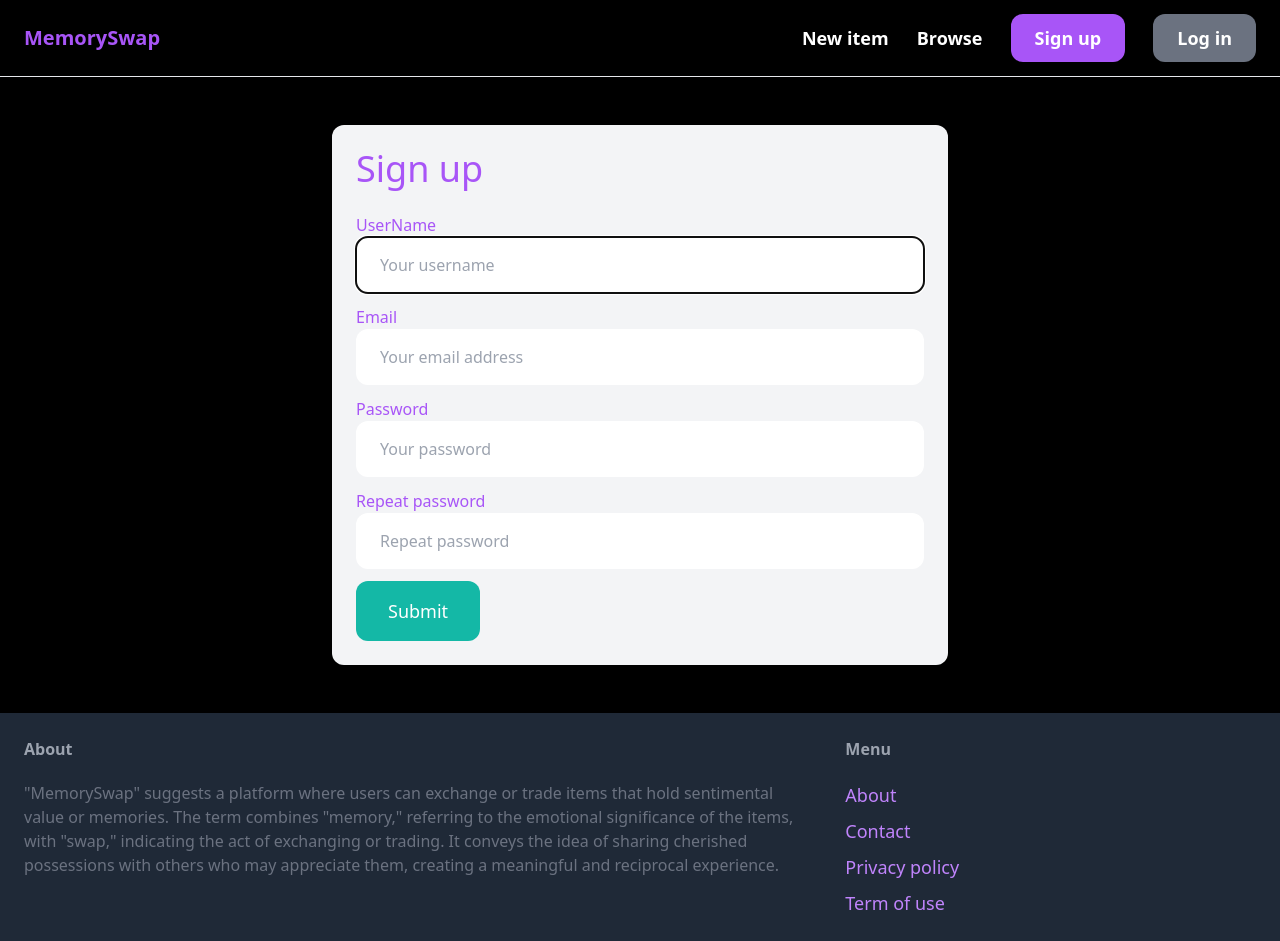
After one commit to TuyetNNguyen/MemorySwap, a Django app: page /signup/ in a window 1280 px wide. The commit adds this page. Run offline with Django 5.2, Linux system fonts and the light colour scheme; some libraries are stand-ins or nearby versions.

Commit message:
Created separated Core app urls

```diff
--- /dev/null
+++ b/core/forms.py
@@ -0,0 +1,28 @@
+from django import forms
+from django.contrib.auth.forms import UserCreationForm
+from django.contrib.auth.models import User
+
+class SignUpForm(UserCreationForm):
+    class Meta:
+        model = User
+        fields = ('username', 'email', 'password1', 'password2')
+
+    username = forms.CharField(widget=forms.TextInput(attrs={
+        'placeholder': 'Your username',
+         'class': 'w-full py-4 px-6 rounded-xl'
+    }))
+
+    email = forms.CharField(widget=forms.EmailInput(attrs={
+        'placeholder': 'Your email address',
+         'class': 'w-full py-4 px-6 rounded-xl'
+    }))
+
+    password1 = forms.CharField(widget=forms.PasswordInput(attrs={
+        'placeholder': 'Your password',
+         'class': 'w-full py-4 px-6 rounded-xl'
+    }))
+
+    password2 = forms.CharField(widget=forms.PasswordInput(attrs={
+        'placeholder': 'Repeat password',
+         'class': 'w-full py-4 px-6 rounded-xl'
+    }))
--- a/core/templates/core/base.html
+++ b/core/templates/core/base.html
@@ -19,7 +19,7 @@
         <div class="space-x-6">
             <a href="#" class="text-lg font-semibold hover:text-gray-500">New item</a>
             <a href="#" class="text-lg font-semibold hover:text-gray-500">Browse</a>
-            <a href="#" class="px-6 py-3 text-lg font-semibold bg-purple-500 text-white rounded-xl hover:bg-purple-900">Sign up</a>
+            <a href='{%  url 'core:signup' %}' class="px-6 py-3 text-lg font-semibold bg-purple-500 text-white rounded-xl hover:bg-purple-900">Sign up</a>
             <a href="#" class="px-6 py-3 text-lg font-semibold bg-gray-500 text-white rounded-xl hover:bg-gray-700">Log in</a>
         </div>
     </nav>
--- /dev/null
+++ b/core/templates/core/signup.html
@@ -0,0 +1,46 @@
+<!DOCTYPE html>
+{% extends 'core/base.html' %}
+
+{% block title %}Sign up{% endblock %}
+
+{% block content %}
+    <div class="w-1/2 my-6 mx-auto p-6 bg-gray-100 rounded-xl">
+        <h1 class="mb-6 text-4xl text-purple-500">Sign up</h1>
+
+        <form method = "post" action=".">
+            {% csrf_token %}
+
+            <div class="mb-3">
+                <label class= "incline-block mb-2 text-purple-500">UserName</label><br>
+                {{ form.username }}
+            </div>
+
+            <div class="mb-3">
+                <label class= "incline-block mb-2 text-purple-500">Email</label><br>
+                {{ form.email }}
+            </div>
+
+            <div class="mb-3">
+                <label class= "incline-block mb-2 text-purple-500">Password</label><br>
+                {{ form.password1 }}
+            </div>
+
+            <div class="mb-3">
+                <label class= "incline-block mb-2 text-purple-500">Repeat password</label><br>
+                {{ form.password2 }}
+            </div>
+
+            {%  if form.errors or form.non_field_errors %}
+                <div class="mb-3 p-6 bg-red-100 rounded-xl">
+                    {% for field in form %}
+                        {{ field.errors }}
+                    {% endfor %}
+
+                {{ form.non_field_errors }}
+                </div>
+            {% endif %}
+
+            <button class="py-4 px-8 text-lg bg-teal-500 hover:bg-teal-700 rounded-xl text-white">Submit</button>
+        </form>
+    </div>
+{% endblock %}
--- a/core/urls.py
+++ b/core/urls.py
@@ -6,5 +6,6 @@ app_name = "core"
 
 urlpatterns = [
     path('', views.index, name='index'),
-    path("contact/", views.contact, name='contact')
+    path("contact/", views.contact, name='contact'),
+    path('signup/', views.signup, name='signup')
 ]
--- a/core/views.py
+++ b/core/views.py
@@ -1,5 +1,6 @@
-from django.shortcuts import render
+from django.shortcuts import render, redirect
 from item.models import Category, Item
+from .forms import SignUpForm
 
 
 def index(request):
@@ -15,3 +16,17 @@ def index(request):
 
 def contact(request):
     return render(request, 'core/contact.html')
+
+
+def signup(request):
+    if request.method == 'POST':
+        form = SignUpForm(request.POST)
+
+        if form.is_valid():
+            form.save()
+
+            return redirect('/login/')
+    else:
+        form = SignUpForm()
+
+    return render(request, 'core/signup.html', {'form': form})
```
